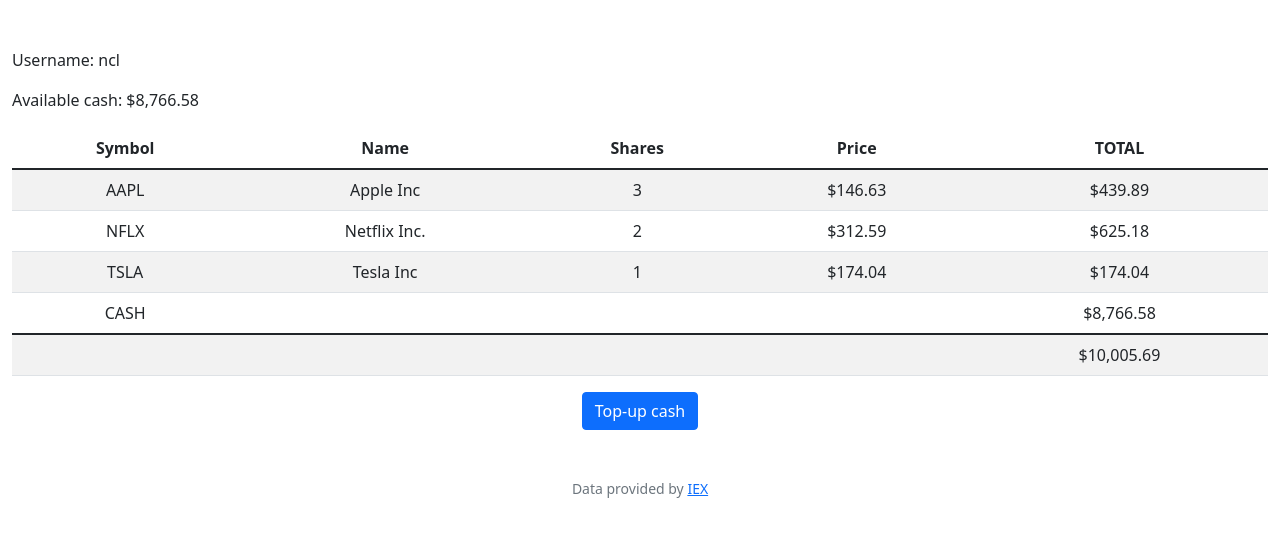
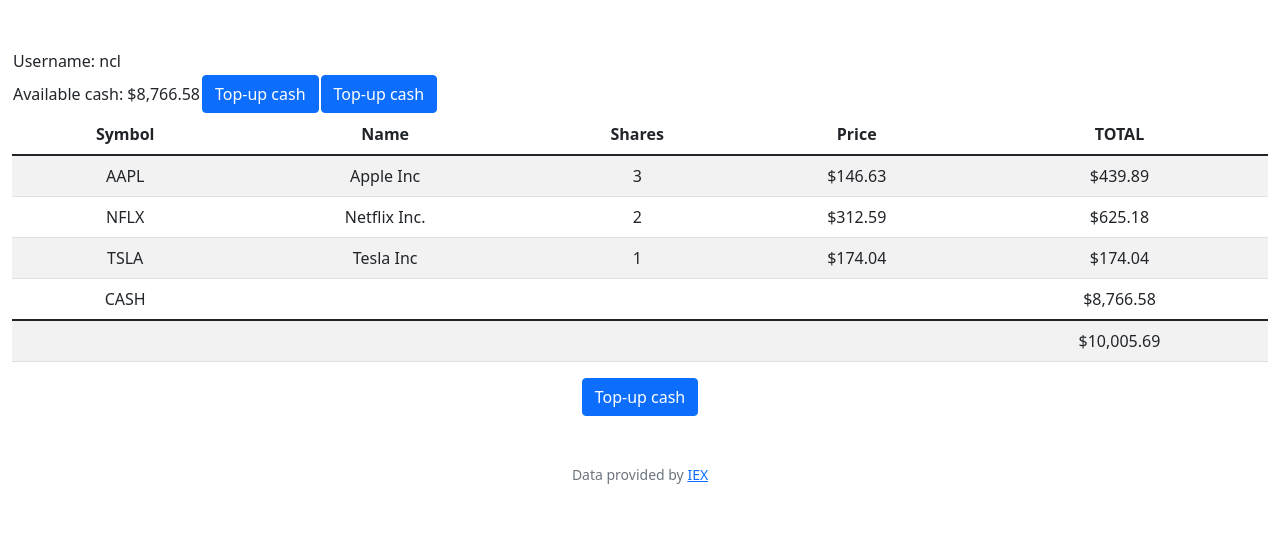
Before and after one commit to nchinling/CS50, a Flask app: page /profile in a window 1280 px wide. Shown: the part 76-613 px from the top of the page. Run offline with Flask 2, Linux system fonts and the light colour scheme; a user stored in the database is signed in; some libraries are stand-ins or nearby versions.

Commit message:
Thu, Dec 8, 2022, 9:04 AM +00:00

```diff
--- a/finance/templates/profile.html
+++ b/finance/templates/profile.html
@@ -6,15 +6,20 @@
 
 {% block main %}
 
-<p style="text-align:left">
+<table>
+
+<tr>
+<td style="text-align:left">
 {% for data in userdata %}
 
             Username: {{ data["username"]}}
 
         {% endfor %}
-</p>
+</td>
+</tr>
 
-<p style="text-align:left">
+<tr>
+<td style="text-align:left">
 
 {% for data in userdata %}
 
@@ -22,8 +27,11 @@
 
 {% endfor %}
 
-</p>
-
+</td>
+<td colspan="3"><button class="btn btn-primary" type="submit">Top-up cash</button></td>
+<td><button class="btn btn-primary" type="submit">Top-up cash</button></td>
+</tr>
+</table>
 
 <table class="table table-striped">
     <thead>
```
Also changed, not shown: finance/finance.db.
